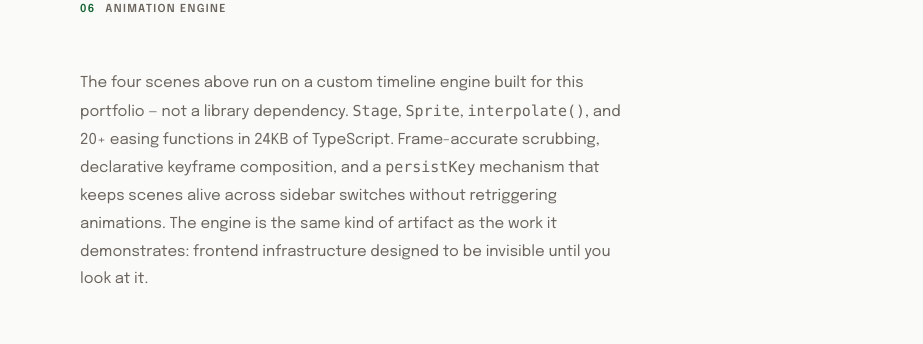
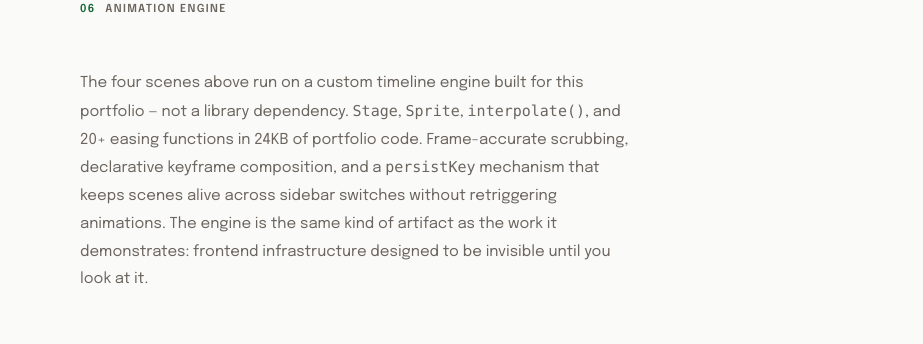
Before and after one commit to CondeHdz94/condehdz-portfolio, a React (Vite) app: page /case/taylor-johnson in a window 1280 px wide. Shown: the part 6982-7326 px from the top of the page, without its empty margins (178-1101 px from the left). Built offline with nearby package versions, Linux system fonts and the light colour scheme.

Commit message:
fix(tj): quitar referencia a TypeScript en nota del engine — T&J fue JS

```diff
--- a/src/cases/taylor-johnson/TJCase.tsx
+++ b/src/cases/taylor-johnson/TJCase.tsx
@@ -310,7 +310,7 @@ export default function TJCase() {
         <p className="case-body reveal reveal-delay-1">
           The four scenes above run on a custom timeline engine built for this portfolio — not a
           library dependency. <code>Stage</code>, <code>Sprite</code>, <code>interpolate()</code>,
-          and 20+ easing functions in 24KB of TypeScript. Frame-accurate scrubbing, declarative
+          and 20+ easing functions in 24KB of portfolio code. Frame-accurate scrubbing, declarative
           keyframe composition, and a <code>persistKey</code> mechanism that keeps scenes alive
           across sidebar switches without retriggering animations. The engine is the same kind of
           artifact as the work it demonstrates: frontend infrastructure designed to be invisible
```
